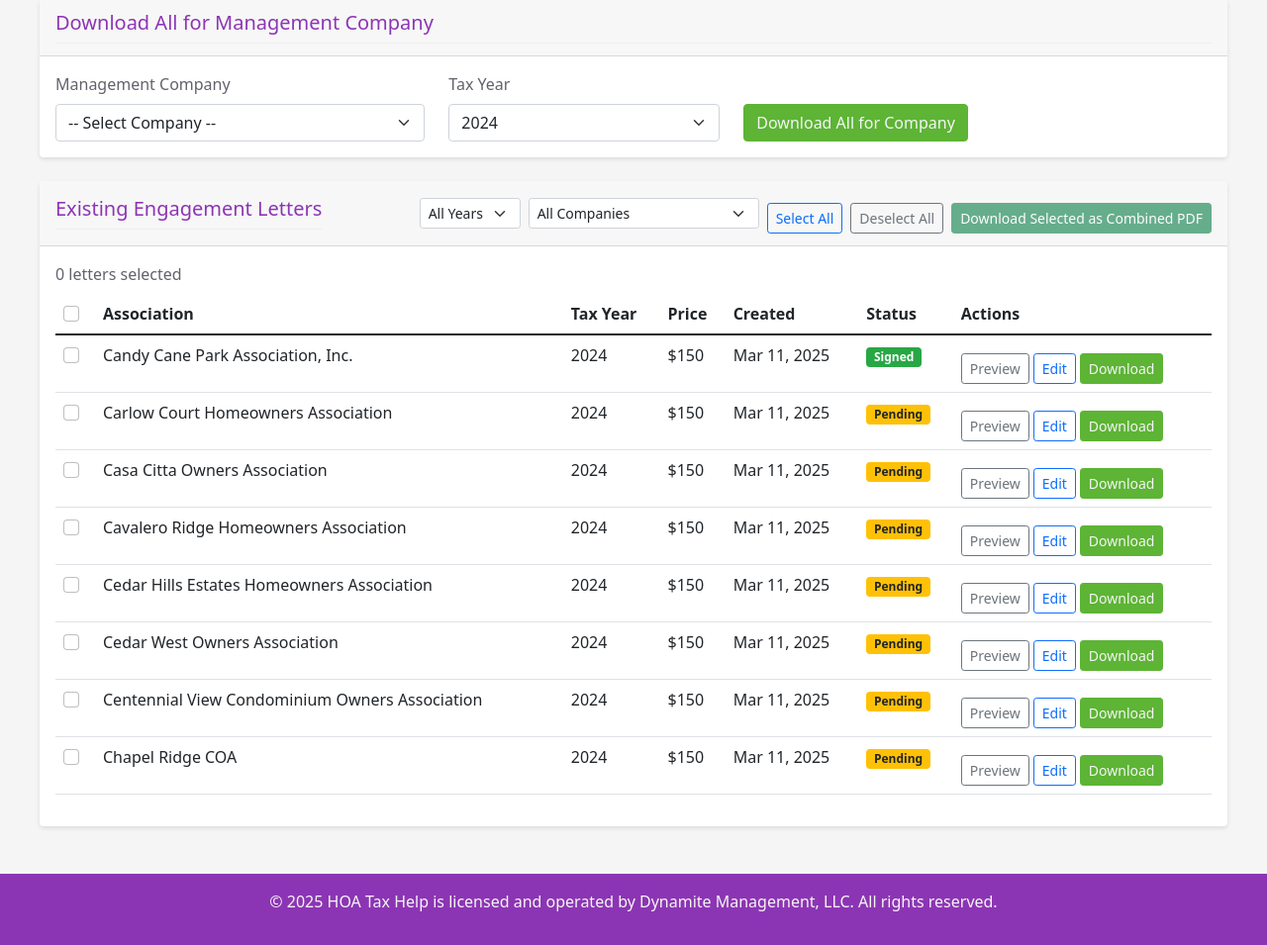
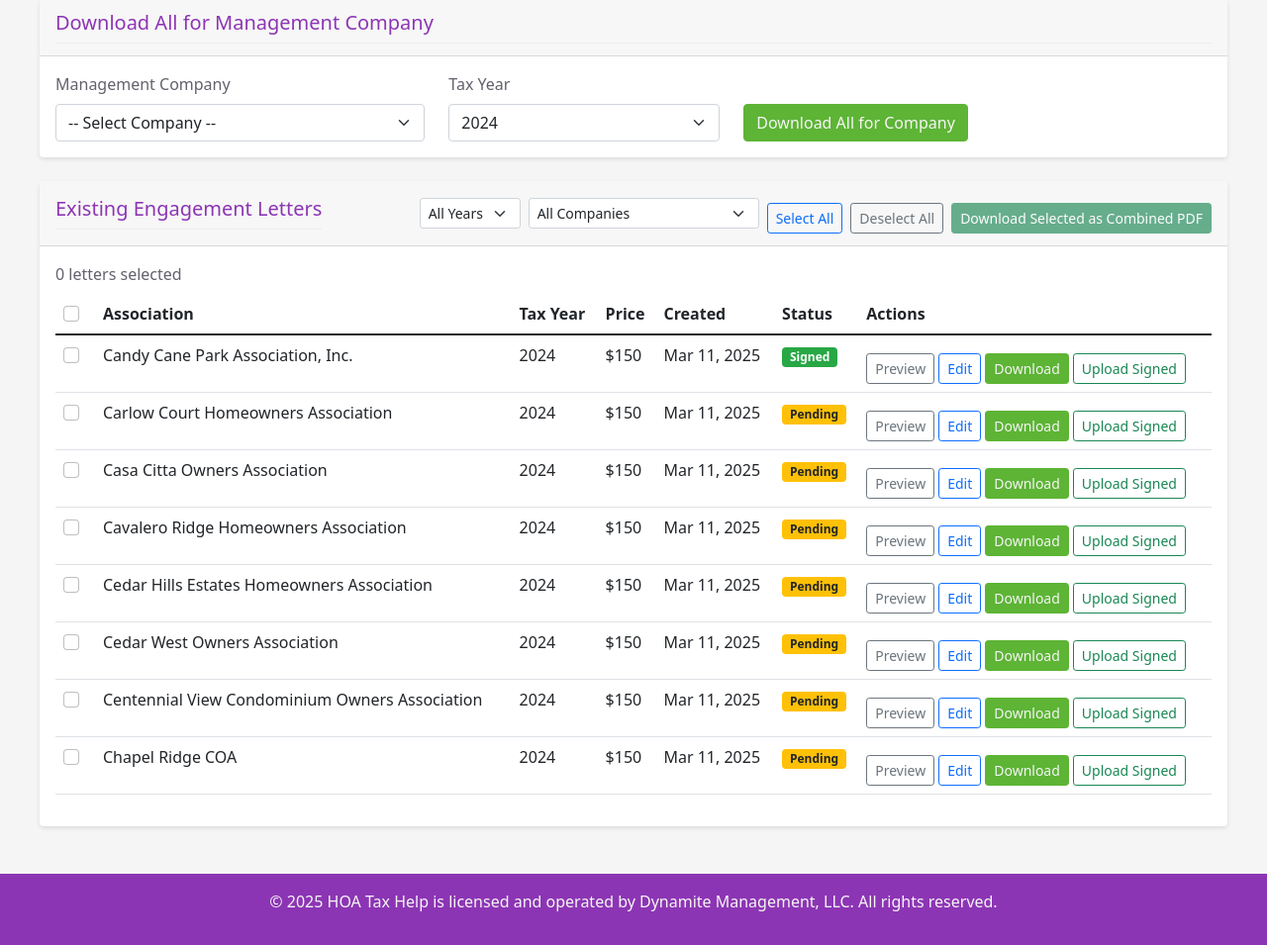
Before and after one commit to dougmclain/dynamite_tax, a Django app: page /engagement-letter/ in a window 1280 px wide. Shown: the part 564-1519 px from the top of the page at 99% size. Run offline with Django 4.2, Linux system fonts and the light colour scheme; a user stored in the database is signed in; data comes from the database, SQL or seed files in the repository; some libraries are stand-ins or nearby versions.

Commit message:
Add upload signed and download signed buttons to engagement letter list
Co-Authored-By: Claude Opus 4.6 <noreply@anthropic.com>

```diff
--- a/tax_form/templates/tax_form/engagement_letter.html
+++ b/tax_form/templates/tax_form/engagement_letter.html
@@ -154,6 +154,10 @@
                                             <a href="{% url 'preview_engagement_letter' letter.id %}" class="btn btn-sm btn-outline-secondary" target="_blank" title="Preview">Preview</a>
                                             <a href="{% url 'edit_engagement_letter' letter.id %}" class="btn btn-sm btn-outline-primary" title="Edit">Edit</a>
                                             <a href="{% url 'download_engagement_letter' letter.id %}" class="btn btn-sm btn-primary" title="Download">Download</a>
+                                            <a href="{% url 'upload_signed_engagement_letter' letter.id %}" class="btn btn-sm btn-outline-success" title="Upload Signed">Upload Signed</a>
+                                            {% if letter.signed_pdf %}
+                                            <a href="{% url 'download_signed_engagement_letter' letter.id %}" class="btn btn-sm btn-success" title="Download Signed PDF">Signed PDF</a>
+                                            {% endif %}
                                         </div>
                                     </td>
                                 </tr>
--- a/tax_form/urls.py
+++ b/tax_form/urls.py
@@ -31,6 +31,7 @@ urlpatterns = [
     path('engagement-letter/download/<int:letter_id>/', engagement_letter.DownloadEngagementLetterView.as_view(), name='download_engagement_letter'),
     path('engagement-letter/delete/<int:letter_id>/', engagement_letter.DeleteEngagementLetterView.as_view(), name='delete_engagement_letter'),
     path('engagement-letter/upload-signed/<int:letter_id>/', engagement_letter.UploadSignedEngagementLetterView.as_view(), name='upload_signed_engagement_letter'),
+    path('engagement-letter/download-signed/<int:letter_id>/', engagement_letter.DownloadSignedEngagementLetterView.as_view(), name='download_signed_engagement_letter'),
     path('engagement-letter/mark-sent/<int:letter_id>/', engagement_letter.MarkEngagementLetterSentView.as_view(), name='mark_sent_engagement_letter'),
     path('engagement-letter/download-combined/', engagement_letter.DownloadCombinedEngagementLettersView.as_view(), name='download_combined_engagement_letters'),
     path('engagement-letter/download-company/', engagement_letter.DownloadCompanyEngagementLettersView.as_view(), name='download_company_engagement_letters'),
--- a/tax_form/views/engagement_letter.py
+++ b/tax_form/views/engagement_letter.py
@@ -142,6 +142,37 @@ class DownloadEngagementLetterView(LoginRequiredMixin, View):
         response['Content-Disposition'] = f'attachment; filename="{pdf_filename}"'
 
         return response
+
+class DownloadSignedEngagementLetterView(LoginRequiredMixin, View):
+    """View to download a signed engagement letter PDF from Azure storage"""
+
+    def get(self, request, letter_id):
+        engagement_letter = get_object_or_404(EngagementLetter, id=letter_id)
+
+        if not engagement_letter.signed_pdf:
+            messages.error(request, 'No signed PDF available for this engagement letter.')
+            return redirect('engagement_letter')
+
+        try:
+            blob_path = str(engagement_letter.signed_pdf)
+            connection_string = f"DefaultEndpointsProtocol=https;AccountName={settings.AZURE_ACCOUNT_NAME};AccountKey={settings.AZURE_ACCOUNT_KEY};EndpointSuffix=core.windows.net"
+            blob_service_client = BlobServiceClient.from_connection_string(connection_string)
+            container_client = blob_service_client.get_container_client(settings.AZURE_CONTAINER)
+            blob_client = container_client.get_blob_client(blob_path)
+
+            blob_data = blob_client.download_blob().readall()
+
+            pdf_filename = create_engagement_letter_filename(
+                engagement_letter.association, engagement_letter.tax_year, signed=True
+            )
+            response = HttpResponse(blob_data, content_type='application/pdf')
+            response['Content-Disposition'] = f'attachment; filename="{pdf_filename}"'
+            return response
+        except Exception as e:
+            logger.error(f"Error downloading signed PDF: {str(e)}", exc_info=True)
+            messages.error(request, f'Error downloading signed PDF: {str(e)}')
+            return redirect('engagement_letter')
+
 
 class DeleteEngagementLetterView(LoginRequiredMixin, View):
     """View to delete an engagement letter"""
```
